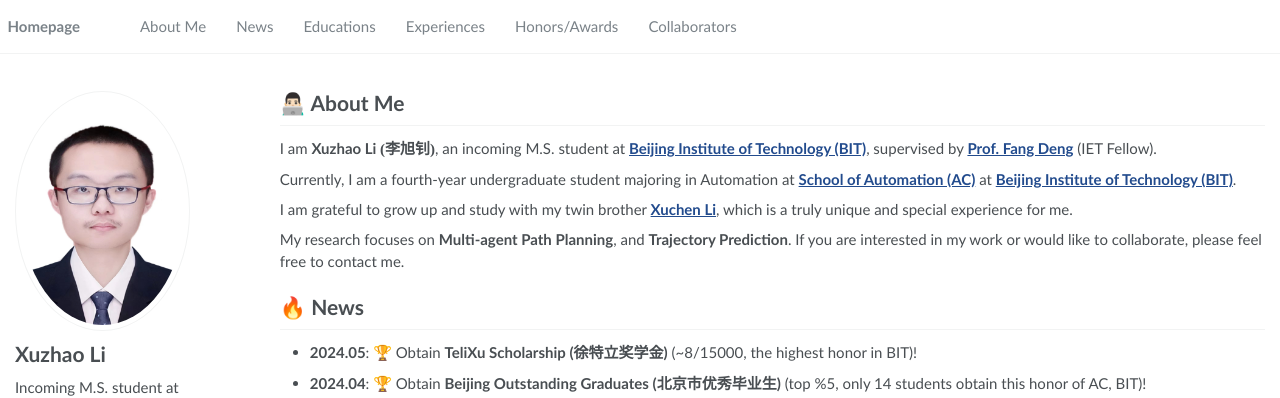
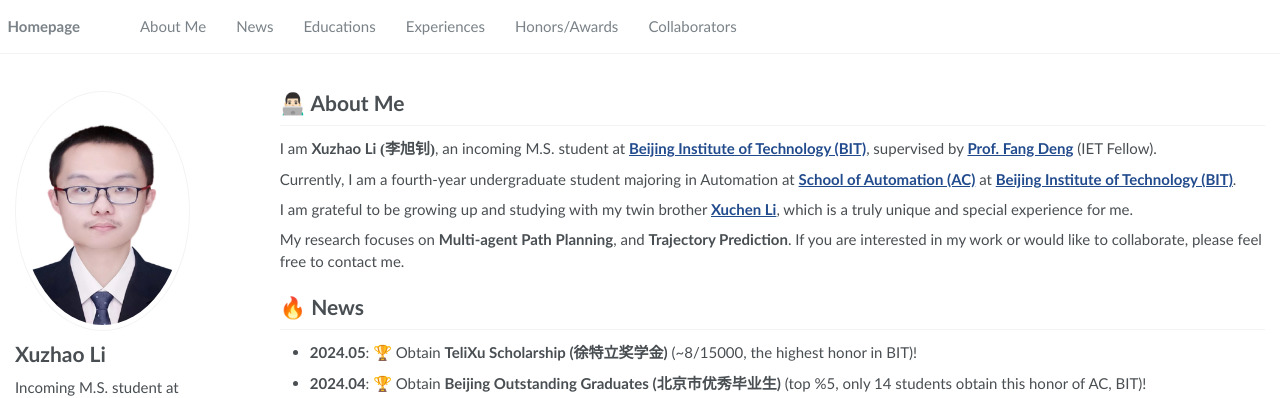
Before and after one commit to XuzhaoLi/XuzhaoLi.github.io, a Jekyll site: the page built from _pages/about.md, in a window 1280 px wide and 1262 px high. Shown: the top 398 px of the window. Built offline with Jekyll 4.4.1, drawn with Linux system fonts in a browser that asks for light colours; a script that is not in the unit is left out.

Commit message:
Update about.md

```diff
--- a/_pages/about.md
+++ b/_pages/about.md
@@ -23,10 +23,9 @@ I am **Xuzhao Li <font face="楷体">(李旭钊)</font>**, an incoming M.S. stud
 
 Currently, I am a fourth-year undergraduate student majoring in Automation at **<a href="https://ac.bit.edu.cn/">School of Automation (AC)</a>** at **<a href="https://english.bit.edu.cn/">Beijing Institute of Technology (BIT)</a>**.
 
-I am grateful to grow up and study with my twin brother **<a href="https://xuchen-li.github.io/">Xuchen Li</a>**, which is a truly unique and special experience for me.
+I am grateful to be growing up and studying with my twin brother **<a href="https://xuchen-li.github.io/">Xuchen Li</a>**, which is a truly unique and special experience for me.
 
 My research focuses on **Multi-agent Path Planning**, and **Trajectory Prediction**. If you are interested in my work or would like to collaborate, please feel free to contact me.
-
 
 # 🔥 News
 - **2024.05**: 🏆 Obtain **TeliXu Scholarship (<font face="楷体">徐特立奖学金</font>)** (~8/15000, the highest honor in BIT)!
```
